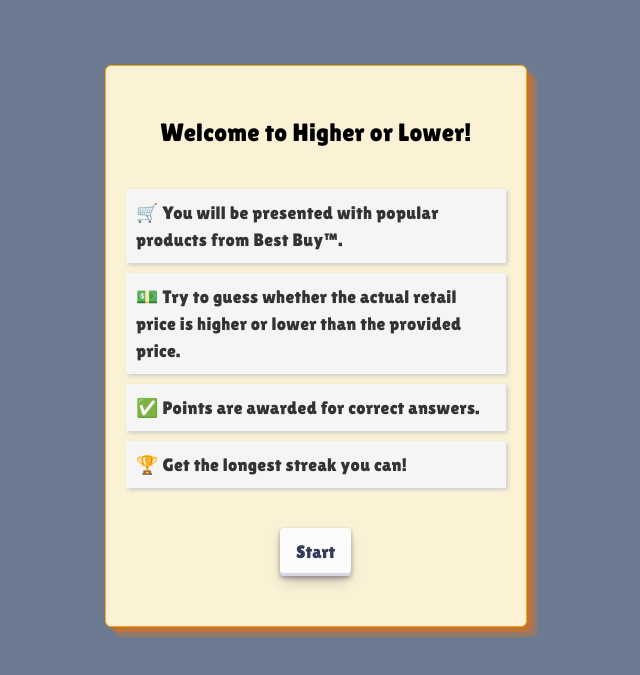
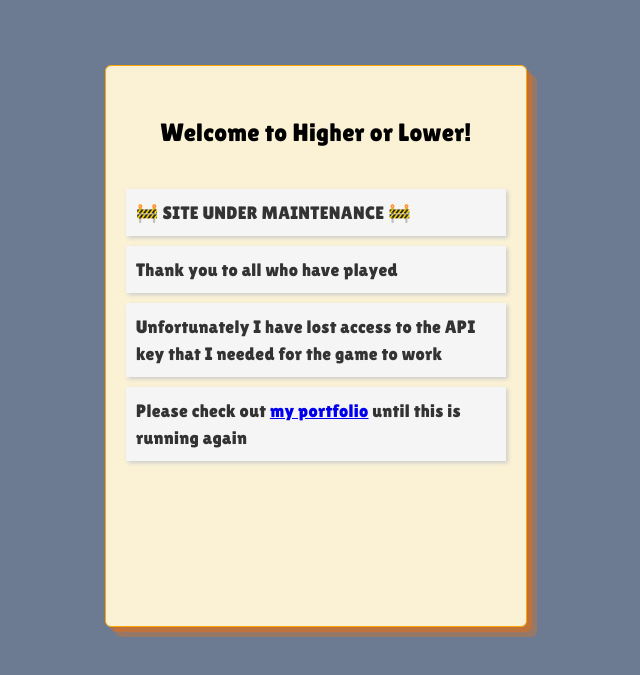
Before and after one commit to adedushi/higher_or_lower, a website built with webpack: page index.html in a window 1280 px wide. Shown: the part 85-760 px from the top of the page, without its empty margins (324-964 px from the left). Built offline with Linux system fonts and the light colour scheme.

Commit message:
Make game unplayable until API access is restored

```diff
--- a/index.html
+++ b/index.html
@@ -90,12 +90,19 @@
                 <p>Welcome to Higher or Lower!</p>
                 <br />
                 <div id="modal-description">
-                    <li data-emoji="🛒"> You will be presented with popular products from Best Buy™.</li>
+                    <!-- <li data-emoji="🛒"> You will be presented with popular products from Best Buy™.</li>
                     <li data-emoji="💵"> Try to guess whether the actual retail price is higher or lower than the provided price.</li>
                     <li data-emoji="✅"> Points are awarded for correct answers.</li>
-                    <li data-emoji="🏆"> Get the longest streak you can!</li>
+                    <li data-emoji="🏆"> Get the longest streak you can!</li> -->
+                    <li data-emoji="🚧"> SITE UNDER MAINTENANCE 🚧</li>
+                    <li> Thank you to all who have played</li>
+                    <li> Unfortunately I have lost access to the API key that I needed for the game to work</li>
+                    <li> Please check out
+                        <a href="https://adedushi.com/#portfolio" target="_blank">my portfolio</a>
+                        until this is running again
+                    </li>
                 </div>
-                <button type="submit" id="start">Start</button>
+                <button type="submit" id="start" style="display: none">Start</button>
             </div>
         </div>
     </div>
--- a/src/scripts/game.js
+++ b/src/scripts/game.js
@@ -32,7 +32,7 @@ class Game {
     static generateURL() {
         let productId = Game.selectProduct()
         while (productHistory.indexOf(productId) > -1) productId = Game.selectProduct()
-        const API_KEY = "FTJXEwF95489m9I5HzWazZ0l";
+        const API_KEY = "";
         return `https://api.bestbuy.com/v1/products(sku=${productId})?apiKey=${API_KEY}&sort=name.asc&show=name,image,salePrice,url,sku&format=json`
     }
 
@@ -170,7 +170,7 @@ class Game {
 }
 
 function visitHomePage() {
-    window.location.href = '/';
+    window.location.href = 'https://adedushi.com/higher_or_lower/';
 }
 
 let game = new Game()
```
Also changed, not shown: dist/main.js, 1 other file.
